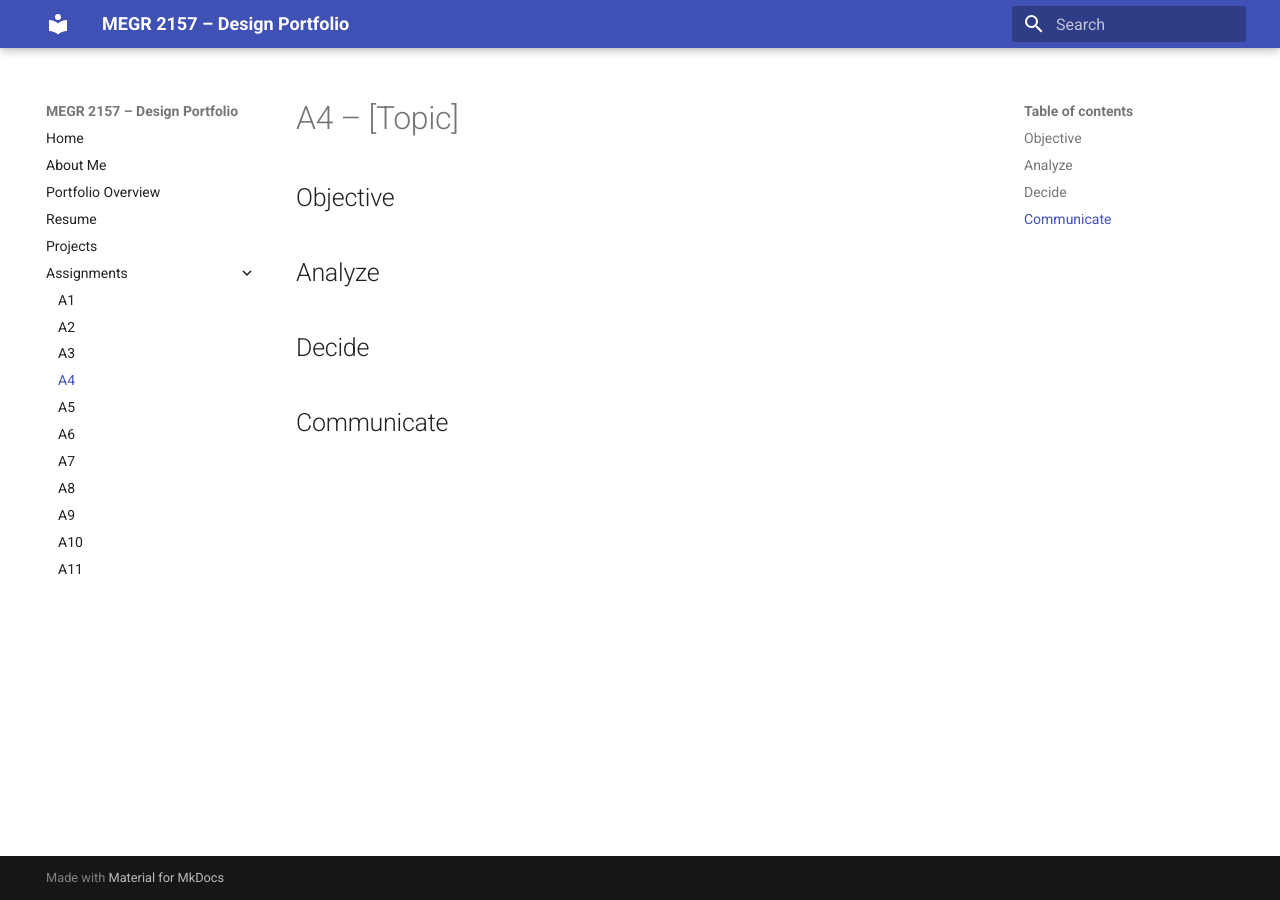
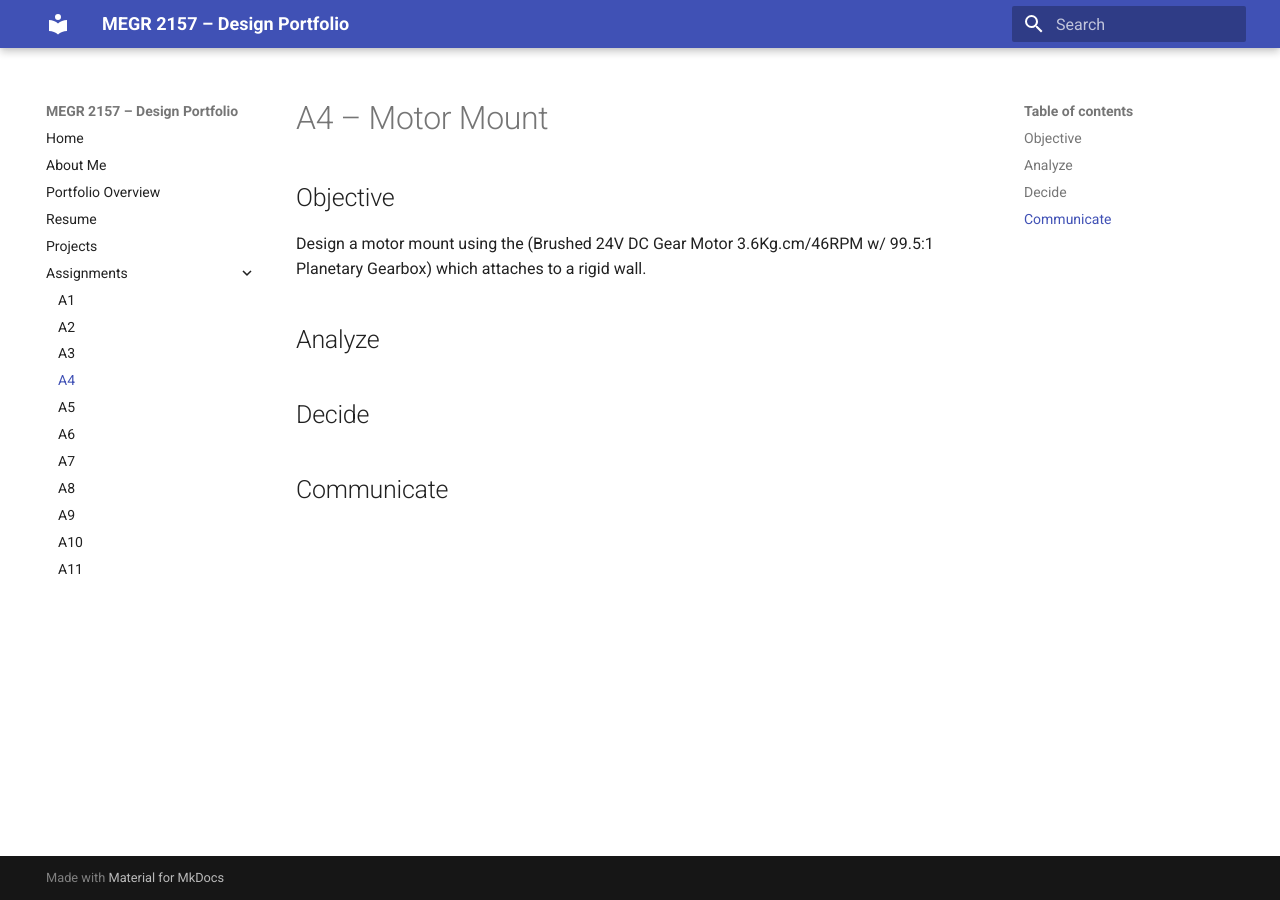
Before and after one commit to jwelch37/megr2156-portfolio, an MkDocs documentation site: the page built from docs/assignments/A04/index.md, in a window 1280 px wide. Built offline with MkDocs 1.6.1 and Material for MkDocs 9.7.7, drawn with Linux system fonts in a browser that asks for light colours.

Commit message:
Revise A4 assignment title and objective
Updated assignment title and objective in index.md.

```diff
--- a/docs/assignments/A04/index.md
+++ b/docs/assignments/A04/index.md
@@ -1,9 +1,12 @@
-# A4 – [Topic]
+# A4 – Motor Mount
 
 ## Objective
 
+Design a motor mount using the (Brushed 24V DC Gear Motor 3.6Kg.cm/46RPM w/ 99.5:1 Planetary Gearbox) which attaches to a rigid wall.
 
 ## Analyze
+
+
 
 
 ## Decide
```
